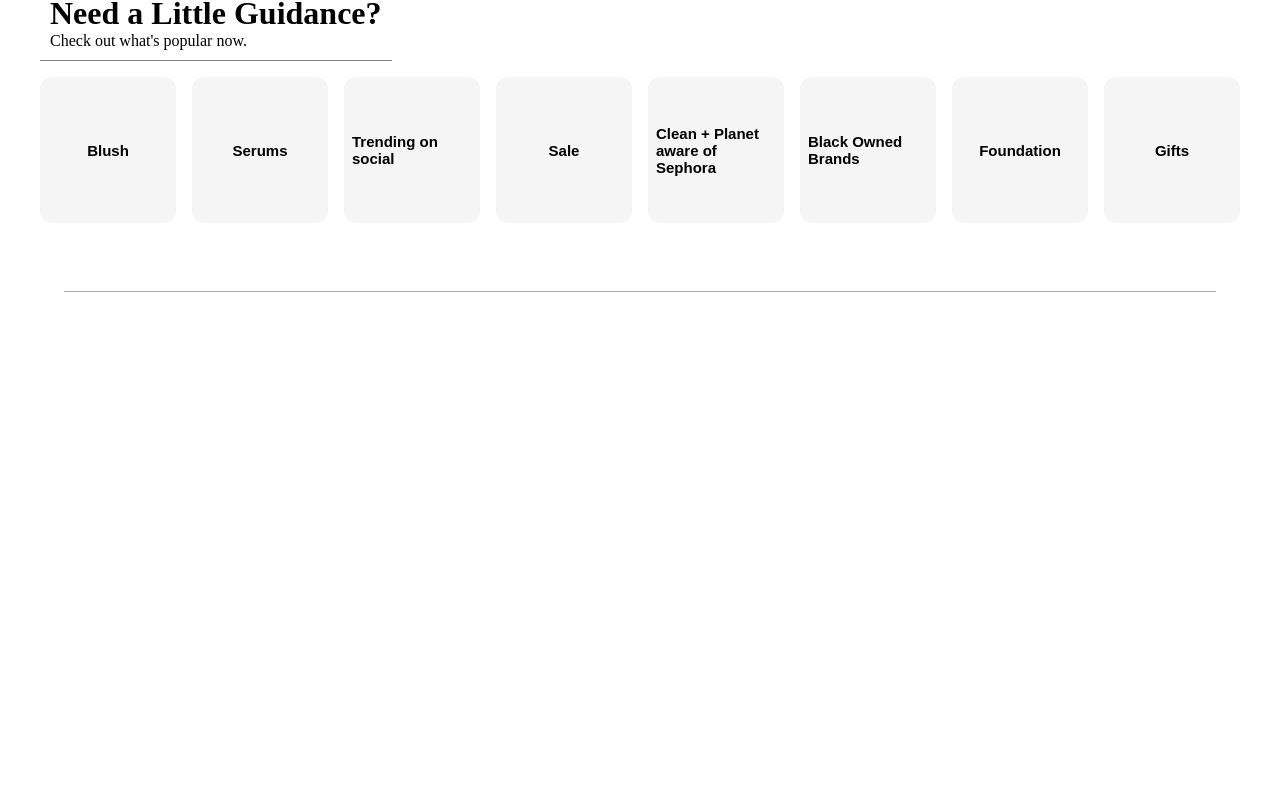
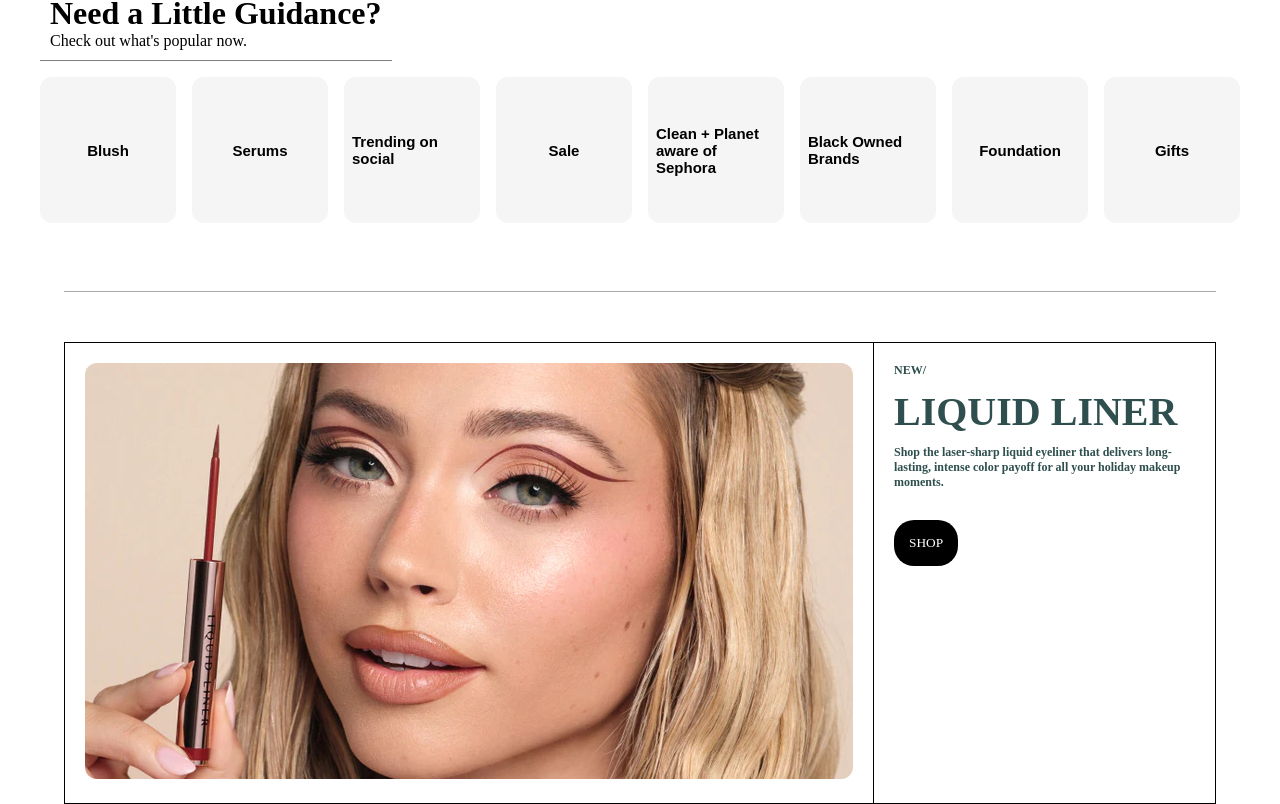
Before and after one commit to Vraj-Varia/Bellezaa---Cosmatics-more, a React (Vite) app: page / in a window 1280 px wide. Shown: the part 3402-4206 px from the top of the page. Before the commit the page ends 3744 px from the top, so only its background shows below. Built offline with nearby package versions, Linux system fonts and the light colour scheme.

Commit message:
inserted some add

```diff
--- a/src/Add/Add.css
+++ b/src/Add/Add.css
@@ -1,3 +1,44 @@
-/* .Add {
+.AddService {
     display: flex;
-} */
+    /* background: lightblue; */
+    height: max-content;
+    width: 90%;
+    place-self: center;
+    .imgSection {
+        border: 1px solid black;
+        border-right: 0;
+        img {
+            border-radius: 12px;
+            margin: 20px;
+        }
+    }
+    .textSection {
+        border: 1px solid black;
+        padding: 20px;
+        display: flex;
+        flex-direction: column;
+        align-items: start;
+        color: darkslategrey;
+        h3 {
+            font-size: 12px;
+            margin-bottom: 10px;
+        }
+        h1 {
+            font-size: 40px;
+            margin-bottom: 10px;
+        }
+        button {
+            padding: 15px;
+            margin-top: 20px;
+            background: black;
+            color: white;
+            border: none;
+            outline: none;
+            border-radius: 20px;
+            &:hover {
+                text-decoration: underline;
+                cursor: pointer;
+            }
+        }
+    }
+}
--- a/src/Add/Add.jsx
+++ b/src/Add/Add.jsx
@@ -1,16 +1,17 @@
 import React from 'react'
 import './Add.css'
-import img from '../assets/LiquidLiner.png'
+import LiquidLiner from '../assets/LiquidLiner.png'
 
-const Add = (props) => {
+const Add = () => {
   return (
-    <div className='Add'>
+    <div className='AddService'>
         <div className="imgSection">
-            <img src={img} alt="" />
+            <img src={LiquidLiner} alt="" />
         </div>
         <div className="textSection">
+            <h3>NEW/</h3>
             <h1>LIQUID LINER</h1>
-            <P>Shop the laser-sharp liquid eyeliner that delivers long-lasting, intense color payoff for all your holiday makeup moments.</P>
+            <h3>Shop the laser-sharp liquid eyeliner that delivers long-lasting, intense color payoff for all your holiday makeup moments.</h3>
             <button>SHOP</button>
         </div>
     </div>
--- a/src/App.jsx
+++ b/src/App.jsx
@@ -17,7 +17,7 @@
       <Products />
       <Services />
       <Support />
-      {/* <Add /> */}
+      <Add />
     </div>
   )
 }
```
